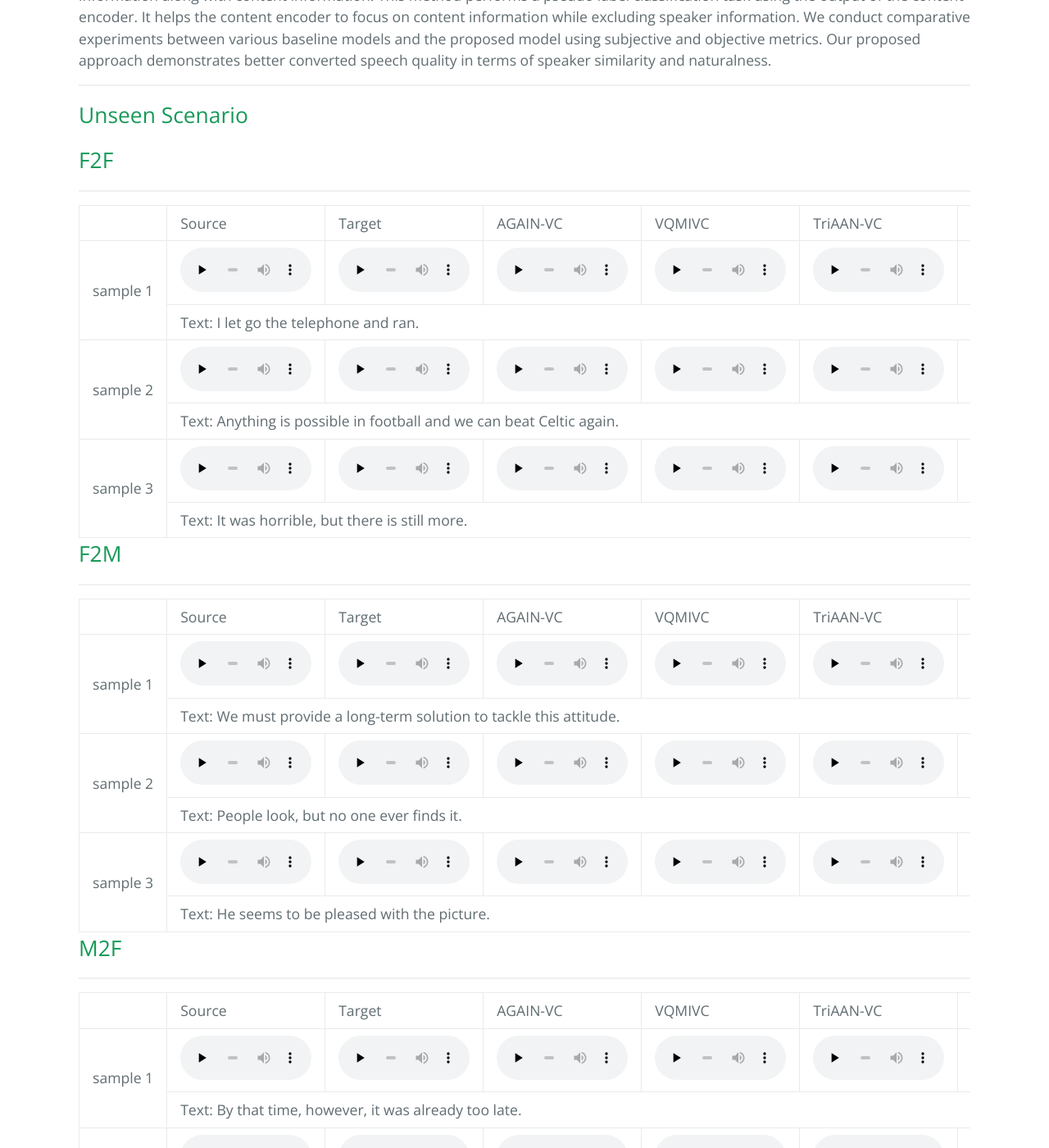
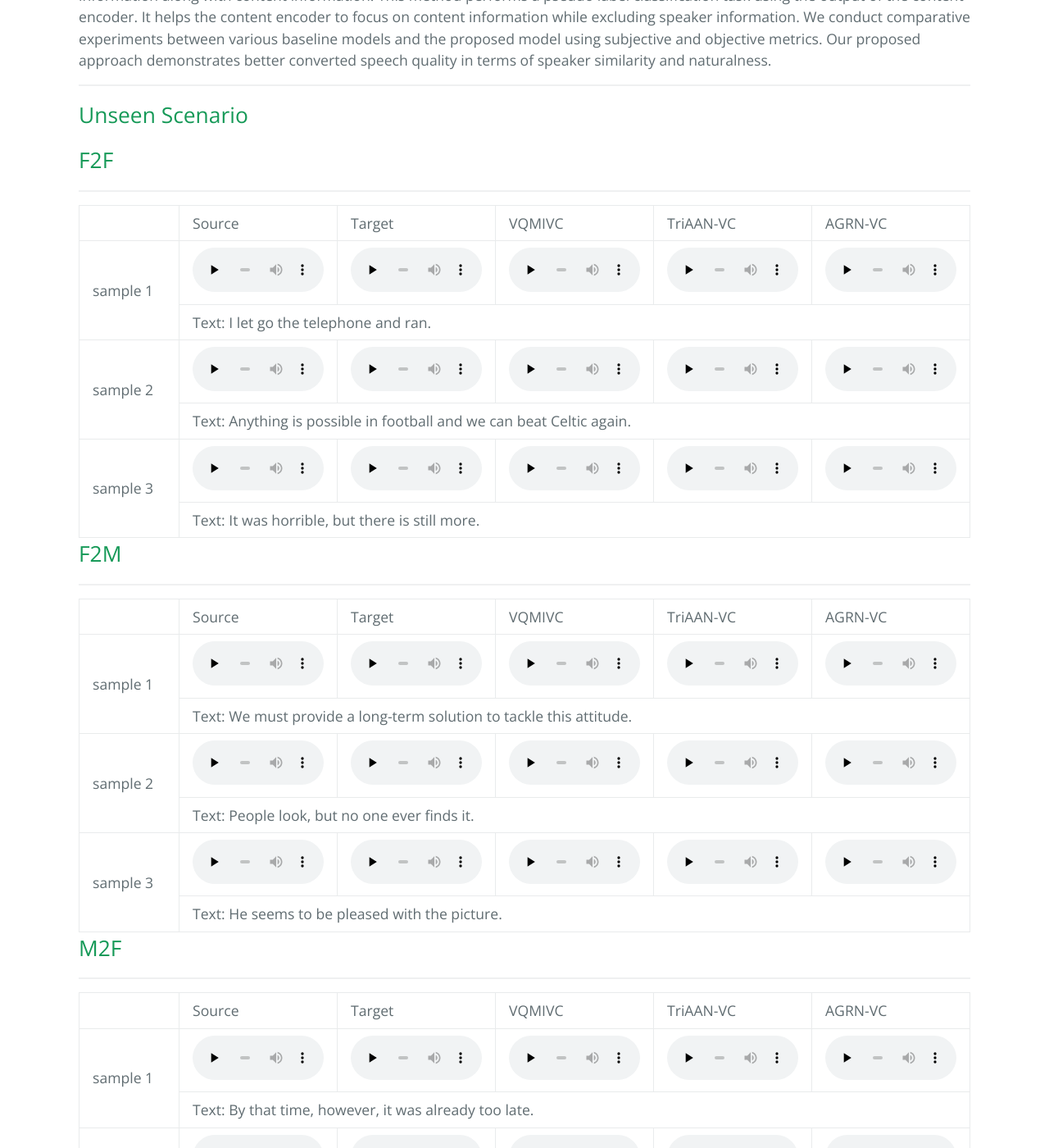
Before and after one commit to twiz0311/AGRN-VC, a Jekyll site: the page built from another-page.md, in a window 1280 px wide and 1400 px high, scrolled down 692 px. Shown: the whole window at 82% size. Built offline with Jekyll 4.4.1, drawn with Linux system fonts in a browser that asks for light colours.

Commit message:
Update default.html

```diff
--- a/_layouts/default.html
+++ b/_layouts/default.html
@@ -45,7 +45,7 @@
                 <td></td>
                 <td>Source</td>
                 <td>Target</td>
-                <td>AGAIN-VC</td>
+                <!-- <td>AGAIN-VC</td> -->
                 <td>VQMIVC</td>
                 <td>TriAAN-VC</td>
                 <td>AGRN-VC</td>
@@ -54,7 +54,7 @@
                 <td nowrap width="160" rowspan='2'>sample 1</td>
                 <td><audio controls="" preload="none" style="width: 160px;"><source src="Speech/Source/p330_070_mic1.flac"></audio></td>
                 <td><audio controls="" preload="none" style="width: 160px;"><source src="Speech/Target/p249_217_mic1.flac"></audio></td>
-                <td><audio controls="" preload="none" style="width: 160px;"><source src="Speech/AGAIN/p330_070_p249_217_cnv_gen.wav"></audio></td>
+                <!-- <td><audio controls="" preload="none" style="width: 160px;"><source src="Speech/AGAIN/p330_070_p249_217_cnv_gen.wav"></audio></td> -->
                 <td><audio controls="" preload="none" style="width: 160px;"><source src="Speech/VQMIVC/p330_070_p249_217_cnv_gen.wav"></audio></td>
                 <td><audio controls="" preload="none" style="width: 160px;"><source src="Speech/TriAAN/p330_070_p249_217_cnv_gen.wav"></audio></td>
                 <td><audio controls="" preload="none" style="width: 160px;"><source src="Speech/AGRN/p330_070_p249_217_cnv_gen.wav"></audio></td>
@@ -66,7 +66,7 @@
                 <td nowrap width="160" rowspan='2'>sample 2</td>
                 <td><audio controls="" preload="none" style="width: 160px;"><source src="Speech/Source/p282_361_mic1.flac"></audio></td>
                 <td><audio controls="" preload="none" style="width: 160px;"><source src="Speech/Target/p249_300_mic1.flac"></audio></td>
-                <td><audio controls="" preload="none" style="width: 160px;"><source src="Speech/AGAIN/p282_361_p249_300_cnv_gen.wav"></audio></td>
+                <!-- <td><audio controls="" preload="none" style="width: 160px;"><source src="Speech/AGAIN/p282_361_p249_300_cnv_gen.wav"></audio></td> -->
                 <td><audio controls="" preload="none" style="width: 160px;"><source src="Speech/VQMIVC/p282_361_p249_300_cnv_gen.wav"></audio></td>
                 <td><audio controls="" preload="none" style="width: 160px;"><source src="Speech/TriAAN/p282_361_p249_300_cnv_gen.wav"></audio></td>
                 <td><audio controls="" preload="none" style="width: 160px;"><source src="Speech/AGRN/p282_361_p249_300_cnv_gen.wav"></audio></td>
@@ -78,7 +78,7 @@
                 <td nowrap width="160" rowspan='2'>sample 3</td>
                 <td><audio controls="" preload="none" style="width: 160px;"><source src="Speech/Source/p330_166_mic1.flac"></audio></td>
                 <td><audio controls="" preload="none" style="width: 160px;"><source src="Speech/Target/p277_434_mic1.flac"></audio></td>
-                <td><audio controls="" preload="none" style="width: 160px;"><source src="Speech/AGAIN/p330_166_p277_434_cnv_gen.wav"></audio></td>
+                <!-- <td><audio controls="" preload="none" style="width: 160px;"><source src="Speech/AGAIN/p330_166_p277_434_cnv_gen.wav"></audio></td> -->
                 <td><audio controls="" preload="none" style="width: 160px;"><source src="Speech/VQMIVC/p330_166_p277_434_cnv_gen.wav"></audio></td>
                 <td><audio controls="" preload="none" style="width: 160px;"><source src="Speech/TriAAN/p330_166_p277_434_cnv_gen.wav"></audio></td>
                 <td><audio controls="" preload="none" style="width: 160px;"><source src="Speech/AGRN/p330_166_p277_434_cnv_gen.wav"></audio></td>
@@ -99,7 +99,7 @@
                 <td></td>
                 <td>Source</td>
                 <td>Target</td>
-                <td>AGAIN-VC</td>
+                <!-- <td>AGAIN-VC</td> -->
                 <td>VQMIVC</td>
                 <td>TriAAN-VC</td>
                 <td>AGRN-VC</td>
@@ -108,7 +108,7 @@
                 <td nowrap width="160" rowspan='2'>sample 1</td>
                 <td><audio controls="" preload="none" style="width: 160px;"><source src="Speech/Source/p277_034_mic1.flac"></audio></td>
                 <td><audio controls="" preload="none" style="width: 160px;"><source src="Speech/Target/p376_405_mic1.flac"></audio></td>
-                <td><audio controls="" preload="none" style="width: 160px;"><source src="Speech/AGAIN/p277_034_p376_405_cnv_gen.wav"></audio></td>
+                <!-- <td><audio controls="" preload="none" style="width: 160px;"><source src="Speech/AGAIN/p277_034_p376_405_cnv_gen.wav"></audio></td> -->
                 <td><audio controls="" preload="none" style="width: 160px;"><source src="Speech/VQMIVC/p277_034_p376_405_cnv_gen.wav"></audio></td>
                 <td><audio controls="" preload="none" style="width: 160px;"><source src="Speech/TriAAN/p277_034_p376_405_cnv_gen.wav"></audio></td>
                 <td><audio controls="" preload="none" style="width: 160px;"><source src="Speech/AGRN/p277_034_p376_405_cnv_gen.wav"></audio></td>
@@ -120,7 +120,7 @@
                 <td nowrap width="160" rowspan='2'>sample 2</td>
                 <td><audio controls="" preload="none" style="width: 160px;"><source src="Speech/Source/p282_010_mic1.flac"></audio></td>
                 <td><audio controls="" preload="none" style="width: 160px;"><source src="Speech/Target/p271_220_mic1.flac"></audio></td>
-                <td><audio controls="" preload="none" style="width: 160px;"><source src="Speech/AGAIN/p282_010_p271_220_cnv_gen.wav"></audio></td>
+                <!-- <td><audio controls="" preload="none" style="width: 160px;"><source src="Speech/AGAIN/p282_010_p271_220_cnv_gen.wav"></audio></td> -->
                 <td><audio controls="" preload="none" style="width: 160px;"><source src="Speech/VQMIVC/p282_010_p271_220_cnv_gen.wav"></audio></td>
                 <td><audio controls="" preload="none" style="width: 160px;"><source src="Speech/TriAAN/p282_010_p271_220_cnv_gen.wav"></audio></td>
                 <td><audio controls="" preload="none" style="width: 160px;"><source src="Speech/AGRN/p282_010_p271_220_cnv_gen.wav"></audio></td>
@@ -132,7 +132,7 @@
                 <td nowrap width="160" rowspan='2'>sample 3</td>
                 <td><audio controls="" preload="none" style="width: 160px;"><source src="Speech/Source/p249_089_mic1.flac"></audio></td>
                 <td><audio controls="" preload="none" style="width: 160px;"><source src="Speech/Target/p245_158_mic1.flac"></audio></td>
-                <td><audio controls="" preload="none" style="width: 160px;"><source src="Speech/AGAIN/p249_089_p245_158_cnv_gen.wav"></audio></td>
+                <!-- <td><audio controls="" preload="none" style="width: 160px;"><source src="Speech/AGAIN/p249_089_p245_158_cnv_gen.wav"></audio></td> -->
                 <td><audio controls="" preload="none" style="width: 160px;"><source src="Speech/VQMIVC/p249_089_p245_158_cnv_gen.wav""></audio></td>
                 <td><audio controls="" preload="none" style="width: 160px;"><source src="Speech/TriAAN/p249_089_p245_158_cnv_gen.wav""></audio></td>
                 <td><audio controls="" preload="none" style="width: 160px;"><source src="Speech/AGRN/p249_089_p245_158_cnv_gen.wav""></audio></td>
@@ -153,7 +153,7 @@
                 <td></td>
                 <td>Source</td>
                 <td>Target</td>
-                <td>AGAIN-VC</td>
+                <!-- <td>AGAIN-VC</td> -->
                 <td>VQMIVC</td>
                 <td>TriAAN-VC</td>
                 <td>AGRN-VC</td>
@@ -162,7 +162,7 @@
                 <td nowrap width="160" rowspan='2'>sample 1</td>
                 <td><audio controls="" preload="none" style="width: 160px;"><source src="Speech/Source/p285_369_mic1.flac"></audio></td>
                 <td><audio controls="" preload="none" style="width: 160px;"><source src="Speech/Target/p277_003_mic1.flac"></audio></td>
-                <td><audio controls="" preload="none" style="width: 160px;"><source src="Speech/AGAIN/p285_369_p277_003_cnv_gen.wav"></audio></td>
+                <!-- <td><audio controls="" preload="none" style="width: 160px;"><source src="Speech/AGAIN/p285_369_p277_003_cnv_gen.wav"></audio></td> -->
                 <td><audio controls="" preload="none" style="width: 160px;"><source src="Speech/VQMIVC/p285_369_p277_003_cnv_gen.wav"></audio></td>
                 <td><audio controls="" preload="none" style="width: 160px;"><source src="Speech/TriAAN/p285_369_p277_003_cnv_gen.wav"></audio></td>
                 <td><audio controls="" preload="none" style="width: 160px;"><source src="Speech/AGRN/p285_369_p277_003_cnv_gen.wav"></audio></td>
@@ -174,7 +174,7 @@
                 <td nowrap width="160" rowspan='2'>sample 2</td>
                 <td><audio controls="" preload="none" style="width: 160px;"><source src="Speech/Source/p376_123_mic1.flac"></audio></td>
                 <td><audio controls="" preload="none" style="width: 160px;"><source src="Speech/Target/p277_073_mic1.flac"></audio></td>
-                <td><audio controls="" preload="none" style="width: 160px;"><source src="Speech/AGAIN/p376_123_p277_073_cnv_gen.wav"></audio></td>
+                <!-- <td><audio controls="" preload="none" style="width: 160px;"><source src="Speech/AGAIN/p376_123_p277_073_cnv_gen.wav"></audio></td> -->
                 <td><audio controls="" preload="none" style="width: 160px;"><source src="Speech/VQMIVC/p376_123_p277_073_cnv_gen.wav"></audio></td>
                 <td><audio controls="" preload="none" style="width: 160px;"><source src="Speech/TriAAN/p376_123_p277_073_cnv_gen.wav"></audio></td>
                 <td><audio controls="" preload="none" style="width: 160px;"><source src="Speech/AGRN/p376_123_p277_073_cnv_gen.wav"></audio></td>
@@ -186,7 +186,7 @@
                 <td nowrap width="160" rowspan='2'>sample 3</td>
                 <td><audio controls="" preload="none" style="width: 160px;"><source src="Speech/Source/p271_245_mic1.flac"></audio></td>
                 <td><audio controls="" preload="none" style="width: 160px;"><source src="Speech/Target/p277_437_mic1.flac"></audio></td>
-                <td><audio controls="" preload="none" style="width: 160px;"><source src="Speech/AGAIN/p271_245_p277_437_cnv_gen.wav"></audio></td>
+                <!-- <td><audio controls="" preload="none" style="width: 160px;"><source src="Speech/AGAIN/p271_245_p277_437_cnv_gen.wav"></audio></td> -->
                 <td><audio controls="" preload="none" style="width: 160px;"><source src="Speech/VQMIVC/p271_245_p277_437_cnv_gen.wav""></audio></td>
                 <td><audio controls="" preload="none" style="width: 160px;"><source src="Speech/TriAAN/p271_245_p277_437_cnv_gen.wav""></audio></td>
                 <td><audio controls="" preload="none" style="width: 160px;"><source src="Speech/AGRN/p271_245_p277_437_cnv_gen.wav""></audio></td>
@@ -207,7 +207,7 @@
                 <td></td>
                 <td>Source</td>
                 <td>Target</td>
-                <td>AGAIN-VC</td>
+                <!-- <td>AGAIN-VC</td>-->
                 <td>VQMIVC</td>
                 <td>TriAAN-VC</td>
                 <td>AGRN-VC</td>
@@ -216,7 +216,7 @@
                 <td nowrap width="160" rowspan='2'>sample 1</td>
                 <td><audio controls="" preload="none" style="width: 160px;"><source src="Speech/Source/p376_350_mic1.flac"></audio></td>
                 <td><audio controls="" preload="none" style="width: 160px;"><source src="Speech/Target/p245_029_mic1.flac"></audio></td>
-                <td><audio controls="" preload="none" style="width: 160px;"><source src="Speech/AGAIN/p376_350_p245_029_cnv_gen.wav"></audio></td>
+                <!-- <td><audio controls="" preload="none" style="width: 160px;"><source src="Speech/AGAIN/p376_350_p245_029_cnv_gen.wav"></audio></td> -->
                 <td><audio controls="" preload="none" style="width: 160px;"><source src="Speech/VQMIVC/p376_350_p245_029_cnv_gen.wav"></audio></td>
                 <td><audio controls="" preload="none" style="width: 160px;"><source src="Speech/TriAAN/p376_350_p245_029_cnv_gen.wav"></audio></td>
                 <td><audio controls="" preload="none" style="width: 160px;"><source src="Speech/AGRN/p376_350_p245_029_cnv_gen.wav"></audio></td>
@@ -228,7 +228,7 @@
                 <td nowrap width="160" rowspan='2'>sample 2</td>
                 <td><audio controls="" preload="none" style="width: 160px;"><source src="Speech/Source/p376_370_mic1.flac"></audio></td>
                 <td><audio controls="" preload="none" style="width: 160px;"><source src="Speech/Target/p245_107_mic1.flac"></audio></td>
-                <td><audio controls="" preload="none" style="width: 160px;"><source src="Speech/AGAIN/p376_370_p245_107_cnv_gen.wav"></audio></td>
+                <!-- <td><audio controls="" preload="none" style="width: 160px;"><source src="Speech/AGAIN/p376_370_p245_107_cnv_gen.wav"></audio></td> -->
                 <td><audio controls="" preload="none" style="width: 160px;"><source src="Speech/VQMIVC/p376_370_p245_107_cnv_gen.wav"></audio></td>
                 <td><audio controls="" preload="none" style="width: 160px;"><source src="Speech/TriAAN/p376_370_p245_107_cnv_gen.wav"></audio></td>
                 <td><audio controls="" preload="none" style="width: 160px;"><source src="Speech/AGRN/p376_370_p245_107_cnv_gen.wav"></audio></td>
@@ -240,7 +240,7 @@
                 <td nowrap width="160" rowspan='2'>sample 3</td>
                 <td><audio controls="" preload="none" style="width: 160px;"><source src="Speech/Source/p271_269_mic1.flac"></audio></td>
                 <td><audio controls="" preload="none" style="width: 160px;"><source src="Speech/Target/p285_053_mic1.flac"></audio></td>
-                <td><audio controls="" preload="none" style="width: 160px;"><source src="Speech/AGAIN/p271_269_p285_053_cnv_gen.wav"></audio></td>
+                <!-- <td><audio controls="" preload="none" style="width: 160px;"><source src="Speech/AGAIN/p271_269_p285_053_cnv_gen.wav"></audio></td> -->
                 <td><audio controls="" preload="none" style="width: 160px;"><source src="Speech/VQMIVC/p271_269_p285_053_cnv_gen.wav""></audio></td>
                 <td><audio controls="" preload="none" style="width: 160px;"><source src="Speech/TriAAN/p271_269_p285_053_cnv_gen.wav""></audio></td>
                 <td><audio controls="" preload="none" style="width: 160px;"><source src="Speech/AGRN/p271_269_p285_053_cnv_gen.wav""></audio></td>
```
